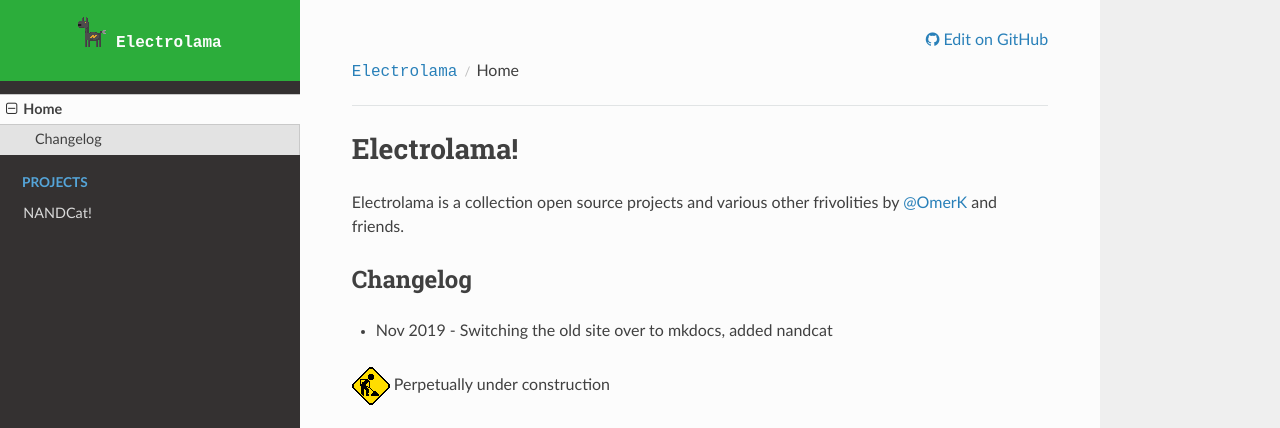
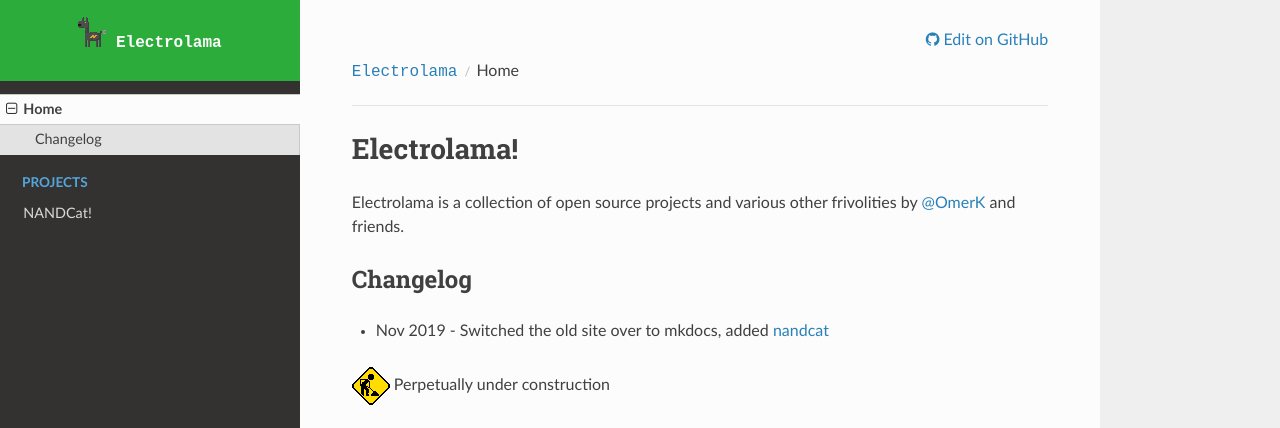
Before and after one commit to paul-jewell/docs, an MkDocs documentation site: the page built from docs/index.md, in a window 1280 px wide. Shown: the top 428 px of the page. Built offline with MkDocs 1.6.1, drawn with Linux system fonts in a browser that asks for light colours; nearby versions of some CDN libraries.

Commit message:
fix typos, add link to nandcat

```diff
--- a/docs/index.md
+++ b/docs/index.md
@@ -2,12 +2,12 @@ title: Home
 
 # Electrolama!
 
-Electrolama is a collection open source projects and various other frivolities by [@OmerK](https://twitter.com/omerk) and friends.
+Electrolama is a collection of open source projects and various other frivolities by [@OmerK](https://twitter.com/omerk) and friends.
 
 
 ## Changelog
 
-  - Nov 2019 - Switching the old site over to mkdocs, added nandcat
+  - Nov 2019 - Switched the old site over to mkdocs, added [nandcat](/projects/nandcat)
 
 
 ![Under Construction](_assets/under_construction.gif) Perpetually under construction
```
